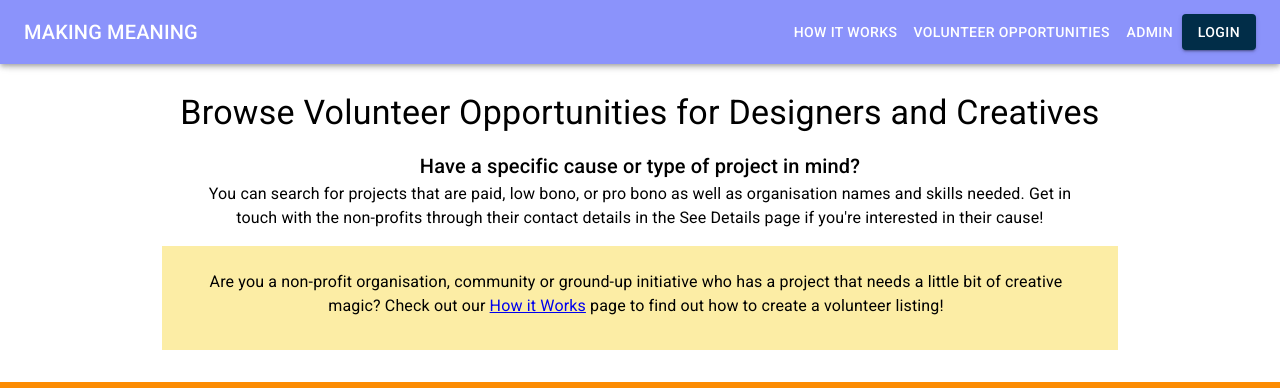
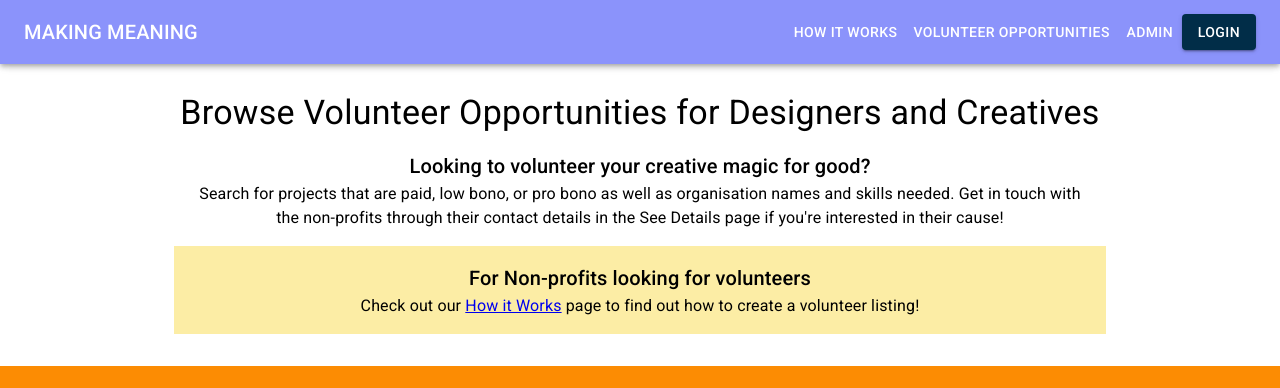
Before and after one commit to mafiageek/ptbc5-project2, a React (Create React App) app: page / in a window 1280 px wide. Shown: the top 388 px of the page. Built offline with nearby package versions, Linux system fonts and the light colour scheme; no server answers; the database is empty.

Commit message:
changed copywriting on volunteer listing page

```diff
--- a/src/pages/Listings.js
+++ b/src/pages/Listings.js
@@ -28,34 +28,30 @@ export default function Listings(props) {
           </Grid>
           <Grid item>
             <Typography variant="h6" maxWidth="900px" align="center">
-              Have a specific cause or type of project in mind?
+              Looking to volunteer your creative magic for good?
             </Typography>
             <Typography maxWidth="900px" align="center">
-              You can search for projects that are paid, low bono, or pro bono
-              as well as organisation names and skills needed. Get in touch with
-              the non-profits through their contact details in the See Details
-              page if you're interested in their cause!
+              Search for projects that are paid, low bono, or pro bono as well
+              as organisation names and skills needed. Get in touch with the
+              non-profits through their contact details in the See Details page
+              if you're interested in their cause!
             </Typography>
           </Grid>
           <Grid item>
             <Container>
-              <Box bgcolor="#FCEDA5" p={4}>
-                <Grid
-                  maxWidth="900px"
-                  container
-                  spacing={1}
-                  direction="row"
-                  justifyContent="space-between"
-                  display="flex"
-                  alignItems="center"
-                >
-                  <Typography align="center">
-                    Are you a non-profit organisation, community or ground-up
-                    initiative who has a project that needs a little bit of
-                    creative magic? Check out our{" "}
-                    <Link to={"/HowItWorks"}>How it Works</Link> page to find
-                    out how to create a volunteer listing!
-                  </Typography>
+              <Box bgcolor="#FCEDA5" p={2} >
+                <Grid maxWidth="900px" container display="flex" justifyContent="center">
+                  <Grid item>
+                    <Typography variant="h6" maxWidth="900px">
+                      For Non-profits looking for volunteers
+                    </Typography>
+                  </Grid>
+                  <Grid item>
+                    <Typography align="center">
+                      Check out our <Link to={"/HowItWorks"}>How it Works</Link>{" "}
+                      page to find out how to create a volunteer listing!
+                    </Typography>
+                  </Grid>
                 </Grid>
               </Box>
             </Container>
```
